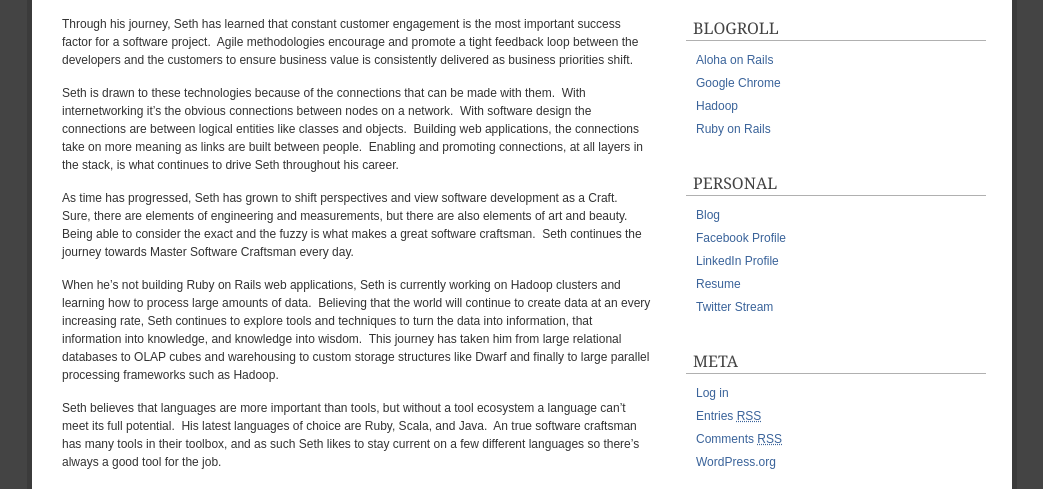
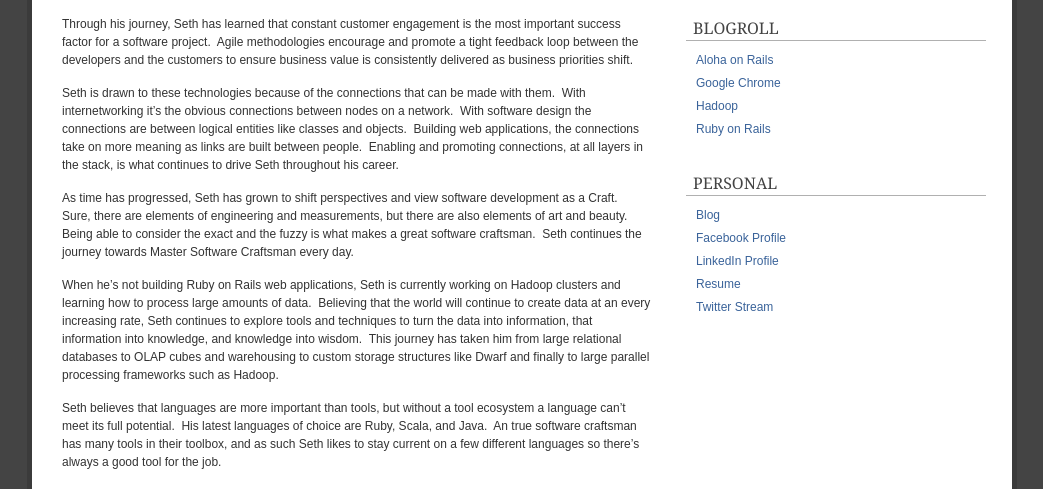
Before and after one commit to sethladd/sethladd-site, a plain HTML site: page static/about/index.html in a window 1280 px wide. Shown: the part 310-799 px from the top of the page, without its empty margins (133-1176 px from the left). Drawn offline with Linux system fonts and the light colour scheme.

Commit message:
remove more wordpress references

```diff
--- a/static/about/index.html
+++ b/static/about/index.html
@@ -112,14 +112,7 @@
 	</ul>
 </li>
 
-		<li id="meta" class="widget widget_meta">			<h2 class="widgettitle">Meta</h2>
-			<ul>
-						<li><a href="/wp-login.php">Log in</a></li>
-			<li><a href="/feed/" title="Syndicate this site using RSS 2.0">Entries <abbr title="Really Simple Syndication">RSS</abbr></a></li>
-			<li><a href="/comments/feed/" title="The latest comments to all posts in RSS">Comments <abbr title="Really Simple Syndication">RSS</abbr></a></li>
-			<li><a href="http://wordpress.org/" title="Powered by WordPress, state-of-the-art semantic personal publishing platform.">WordPress.org</a></li>
-						</ul>
-		</li>
+
 	</ul>
 
 </div>
```
Also changed, not shown: static/contact/index.html (+1 -8 lines), static/index.html (+1 -8 lines).
